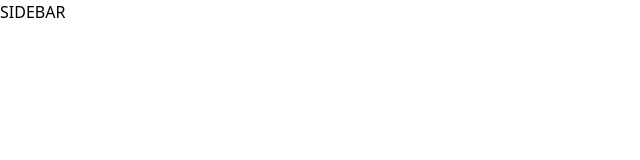
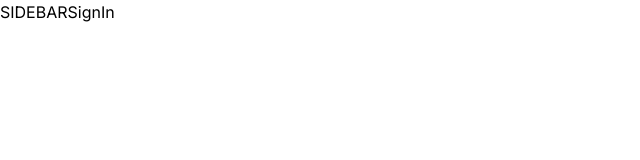
Before and after one commit to Rajaaabpro/jsmbanking, a Next.js app: page /sign-in in a window 1280 px wide. Shown: the top 160 px of the page, without its empty margins (0-640 px from the left). Built offline with nearby package versions, Linux system fonts and the light colour scheme.

Commit message:
Fix the sidebar

```diff
--- a/app/(auth)/layout.tsx
+++ b/app/(auth)/layout.tsx
@@ -3,5 +3,10 @@ export default function RootLayout({
 }: Readonly<{
   children: React.ReactNode;
 }>) {
-  return <main>SIDEBAR</main>;
+  return (
+    <main className="flex h-screen w-full font-inter">
+      SIDEBAR
+      {children}
+    </main>
+  );
 }
```
